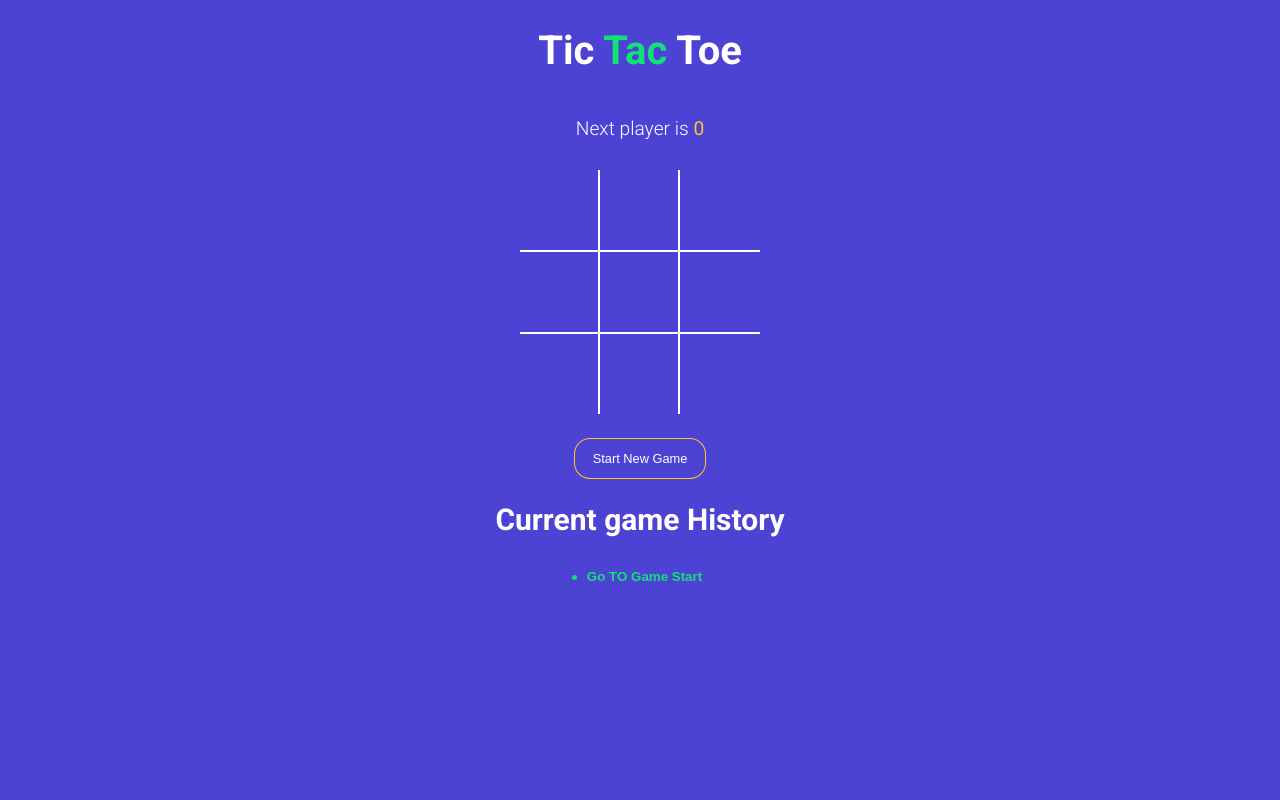
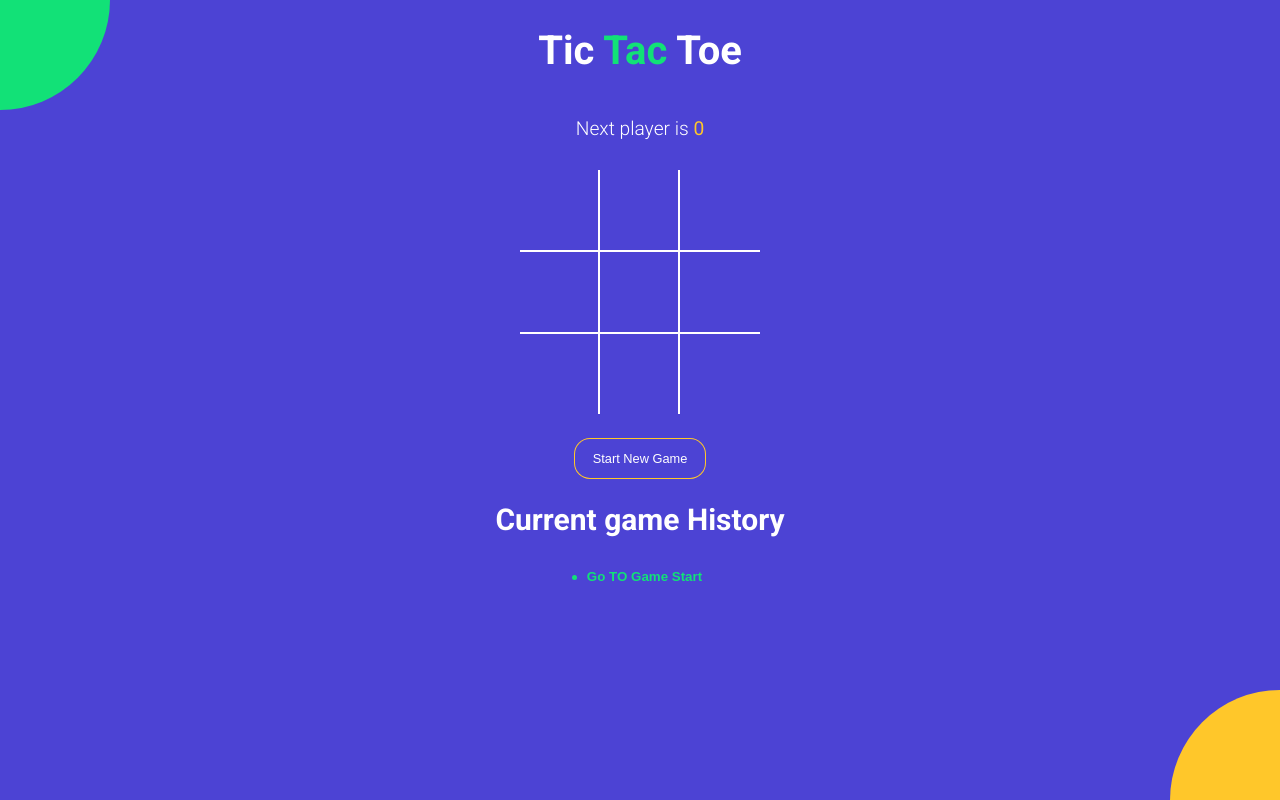
Before and after one commit to jawedH404/tictactoe-game, a React (Vite) app: page / in a window 1280 px wide. Built offline with nearby package versions, Linux system fonts and the light colour scheme.

Commit message:
added background circle

```diff
--- a/src/App.jsx
+++ b/src/App.jsx
@@ -78,6 +78,7 @@ function App() {
       </button>
       <h2 style={{ fontweight: 'normal' }}> Current game History </h2>
       <History history={history} moveTo={moveTo} currentMove={currentMove} />
+      <di className="bg-balls" />
     </div>
   );
 }
```
